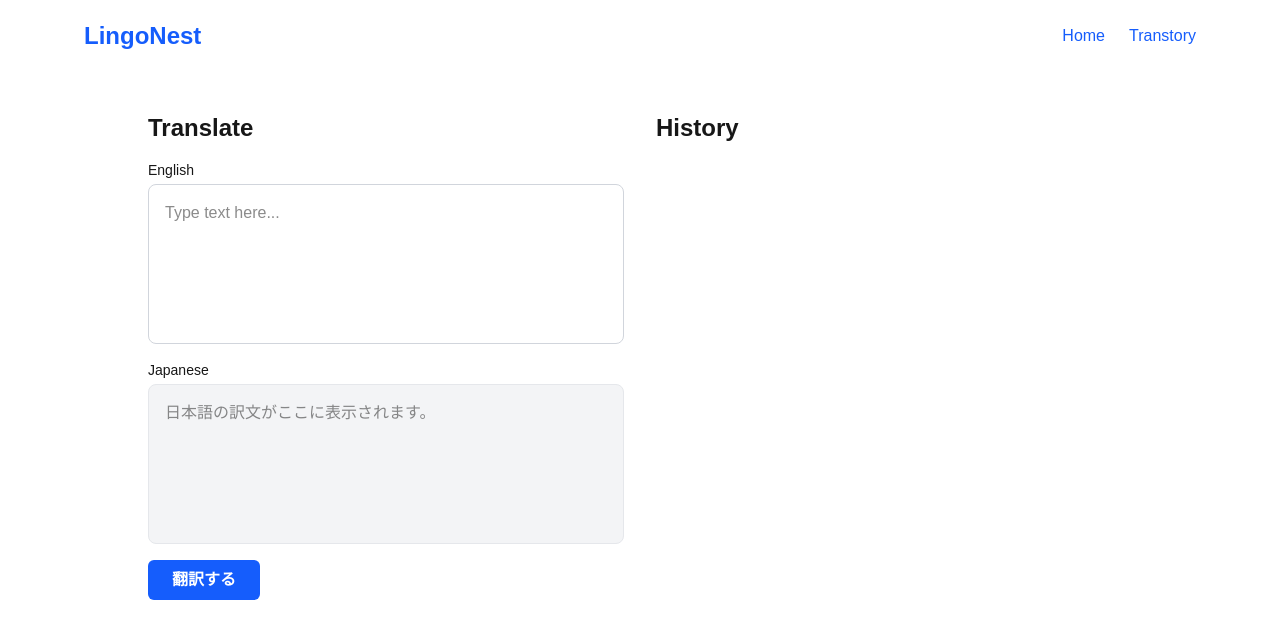
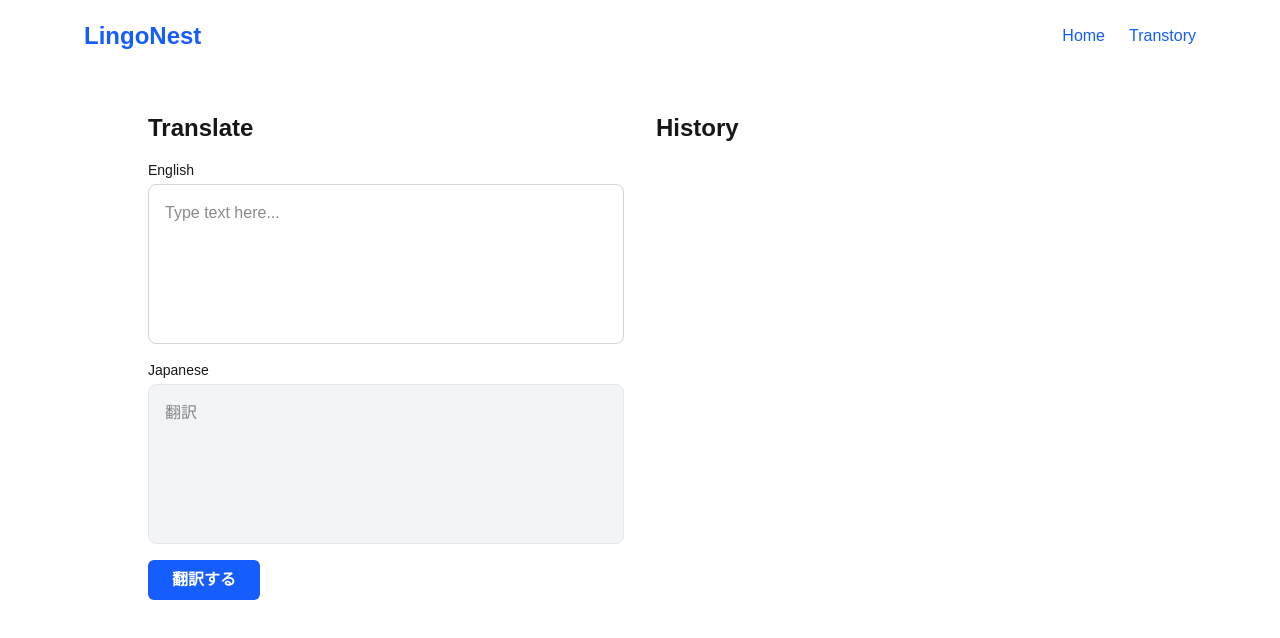
Before and after one commit to kodai-Java/lingo-nest, a Next.js app: page /transtory in a window 1280 px wide. Shown: the top 638 px of the page. Built offline with nearby package versions, Linux system fonts and the light colour scheme.

Commit message:
changed placeholder text on the textarea. changed from div to a on the logo

```diff
--- a/app/layout.tsx
+++ b/app/layout.tsx
@@ -28,7 +28,7 @@ export default function RootLayout({
         className={`min-h-screen bg-white text-white ${geistSans.variable} ${geistMono.variable} antialiased`}
       >
         <header className="flex justify-between items-center p-5 bg-opacity-20 backdrop-blur-md mx-auto max-w-6xl">
-          <div className="logo text-2xl font-bold text-blue-600">LingoNest</div>
+          <a href='/' className="logo text-2xl font-bold text-blue-600">LingoNest</a>
           <nav>
             <ul className="flex space-x-6">
               <li>
--- a/app/transtory/Transtory/EnglishTranslator/index.tsx
+++ b/app/transtory/Transtory/EnglishTranslator/index.tsx
@@ -18,7 +18,7 @@ export const EnglishTranslator: FC = () => {
         {...register('englishWord')}
       />
       <label className="text-sm font-medium mb-1">Japanese</label>
-      <textarea value={japaneseWord} disabled placeholder='日本語の訳文がここに表示されます。' className="w-full h-40 p-4 bg-gray-100 border border-gray-200 rounded-lg overflow-y-auto resize-none">
+      <textarea value={japaneseWord} disabled placeholder='翻訳' className="w-full h-40 p-4 bg-gray-100 border border-gray-200 rounded-lg overflow-y-auto resize-none">
       </textarea>
       <button type='submit' className="mt-4 self-start px-6 py-2 bg-blue-600 text-white font-semibold rounded-md hover:bg-blue-500 transition">
         翻訳する
```
